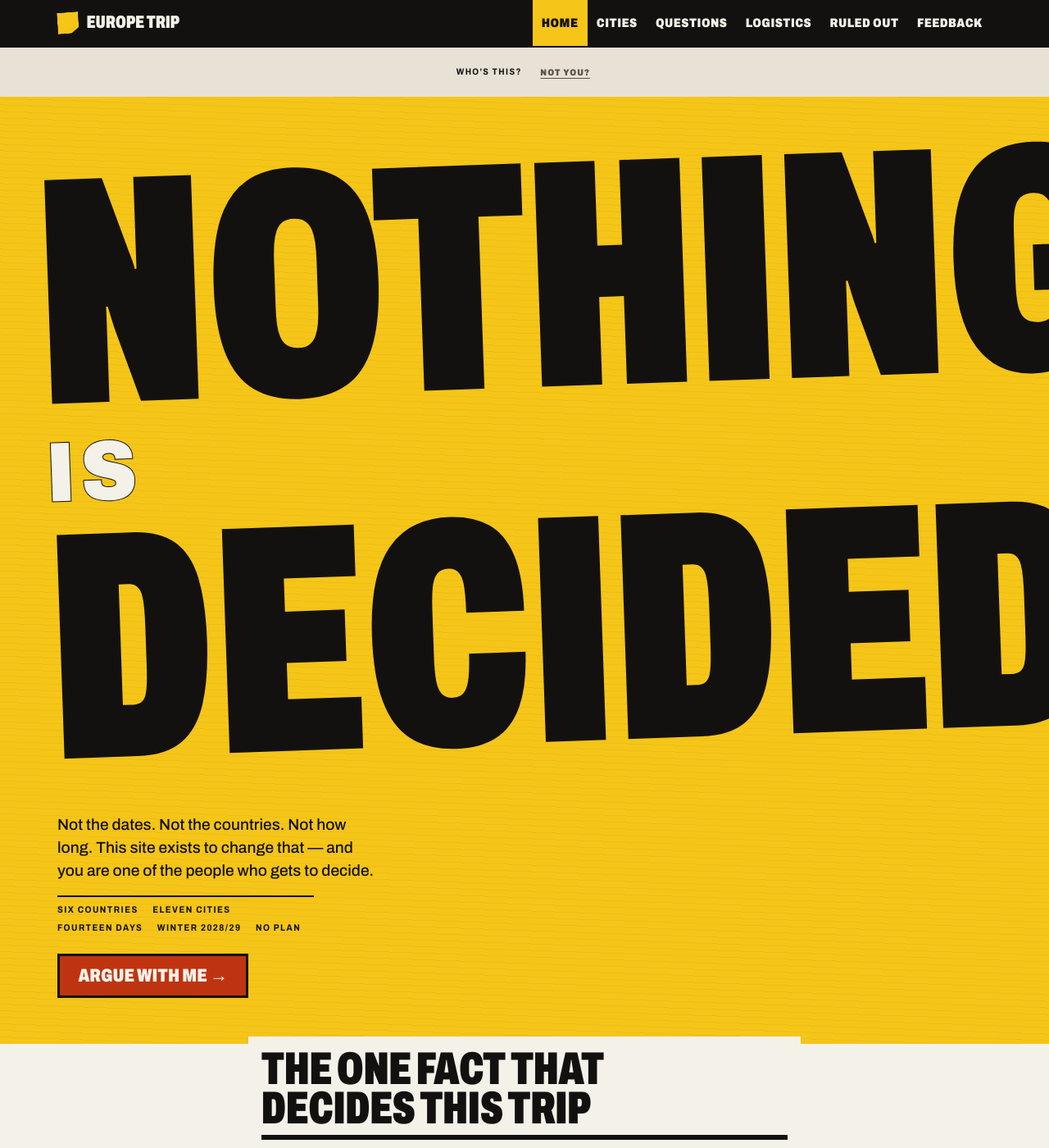
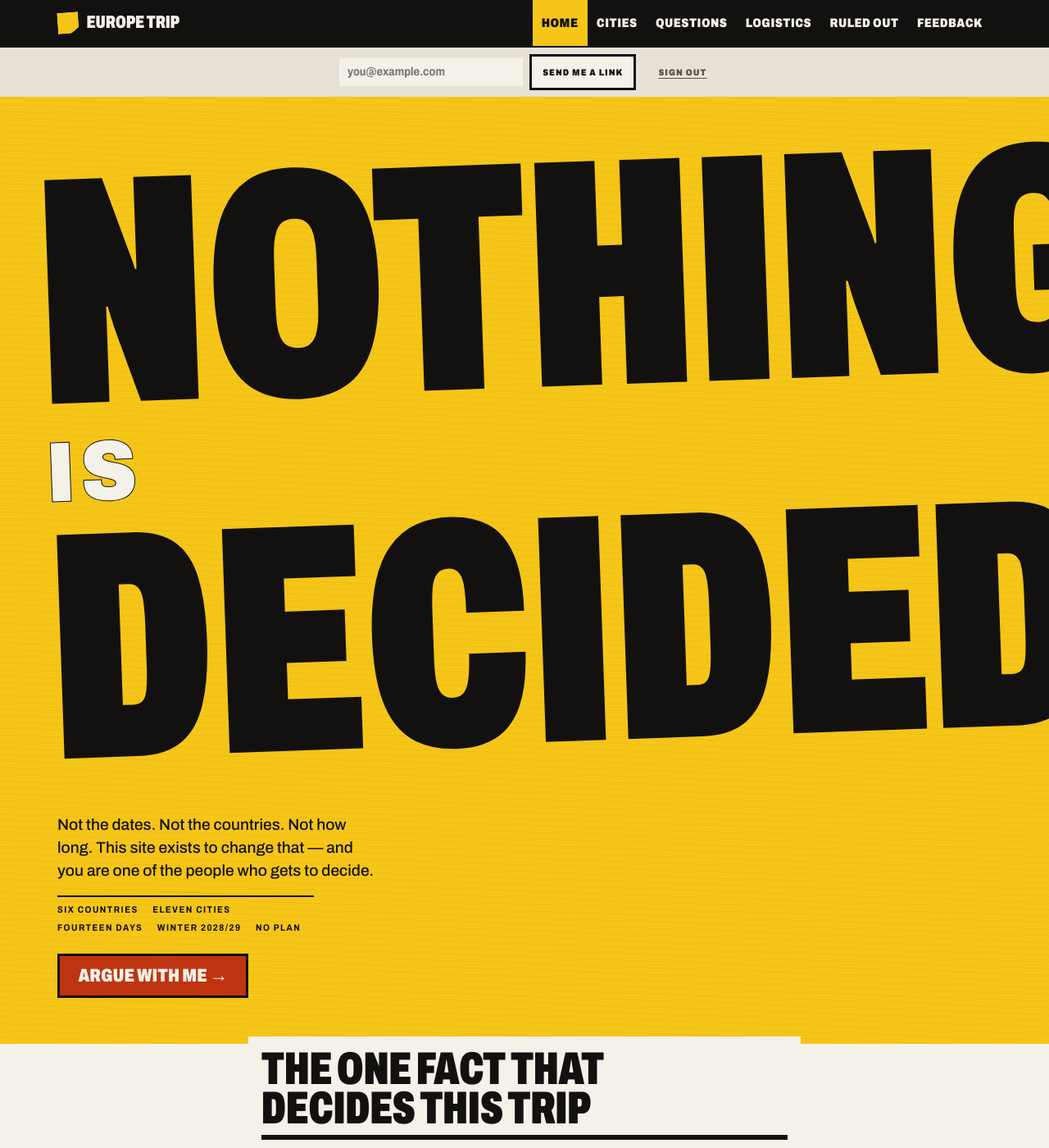
Before and after one commit to guarzo/euro_trip, a Jekyll site: the page built from site/index.md, in a window 1280 px wide and 1400 px high. Shown: the whole window at 82% size. Built offline with Jekyll 4.4.1, drawn with Linux system fonts in a browser that asks for light colours; some of the changed lines change nothing that is shown.

Commit message:
feat: magic-link sign-in replaces the identity picker

```diff
--- a/site/_includes/identity-banner.html
+++ b/site/_includes/identity-banner.html
@@ -1,18 +1,18 @@
 {%- comment -%}
-  The roster lives in _config.yml's family_members and is handed to JS as
-  JSON here, so the four names are defined in exactly one place. The stored
-  key is the lowercased display name; the name and emoji are for display.
+  The roster used to be handed to JS as JSON here. It now comes from the
+  profiles table, because a list of who may post that ships in the page is a
+  list the page can edit.
 {%- endcomment -%}
-{%- capture people_json -%}
-[{% for m in site.family_members %}{"key":{{ m.name | downcase | jsonify }},"name":{{ m.name | jsonify }},"emoji":{{ m.emoji | jsonify }}}{% unless forloop.last %},{% endunless %}{% endfor %}]
-{%- endcapture -%}
-<div class="identity-banner" data-identity-banner data-people='{{ people_json | strip }}' hidden>
-  <div class="identity-picker" data-identity-picker>
-    <span class="identity-prompt">Who's this?</span>
-    <span class="identity-choices" data-identity-choices></span>
-  </div>
-  <div class="identity-current" data-identity-current aria-live="polite" hidden>
-    <span data-identity-label></span>
-    <button type="button" class="identity-switch" data-identity-switch>not you?</button>
+<div class="identity-banner" data-auth-banner hidden>
+  <form class="auth-form" data-auth-form>
+    <label class="visually-hidden" for="auth-email">Your email</label>
+    <input type="email" id="auth-email" data-auth-email required
+           autocomplete="email" placeholder="you@example.com">
+    <button type="submit" class="identity-choice" data-auth-signin>Send me a link</button>
+    <span class="auth-status" data-auth-status role="status" aria-live="polite"></span>
+  </form>
+  <div class="identity-current" data-auth-current aria-live="polite" hidden>
+    <span data-auth-label></span>
+    <button type="button" class="identity-switch" data-auth-signout>sign out</button>
   </div>
 </div>
--- a/site/assets/css/style.css
+++ b/site/assets/css/style.css
@@ -1379,6 +1379,28 @@ td strong { font-weight: 800; }
   flex-wrap: wrap;
 }
 
+.auth-form {
+  display: flex;
+  flex-wrap: wrap;
+  align-items: center;
+  gap: 0.5rem;
+}
+
+.auth-form input[type="email"] {
+  font: inherit;
+  font-size: 0.9rem;
+  padding: 0.3rem 0.6rem;
+  border: 1px solid var(--rule);
+  background: var(--paper);
+  color: var(--ink);
+  min-width: 14rem;
+}
+
+.auth-status {
+  font-size: 0.85rem;
+  color: var(--ink-soft);
+}
+
 .identity-choice,
 .identity-switch {
   min-height: 44px;
--- /dev/null
+++ b/site/assets/js/auth.js
@@ -0,0 +1,124 @@
+// Who is signed in, and who the four people are. Replaces identity.js, whose
+// answer to "who are you" was whatever the browser said.
+//
+// The roster now comes from the profiles table rather than from _config.yml,
+// so the page no longer ships the list of who may post. PEOPLE is empty until
+// initAuth() resolves; main.js awaits it before anything reads it.
+
+import {
+  isConfigured, getSession, signIn, signOut, onAuthStateChange, getProfiles
+} from './supabase.js';
+
+const listeners = [];
+let banner = null;
+let user = null;
+
+export let PEOPLE = [];
+
+export function getUser() {
+  return user;
+}
+
+export function onAuthChange(fn) {
+  listeners.push(fn);
+}
+
+export function personLabel(userId) {
+  const person = PEOPLE.find(function (p) { return p.user_id === userId; });
+  // A comment whose author has no profile row still renders. Falling back to
+  // the raw UUID would leak an internal id into the page for no benefit.
+  return person ? person.emoji + ' ' + person.name : 'Someone';
+}
+
+function notify() {
+  listeners.forEach(function (fn) { fn(user); });
+}
+
+function render() {
+  if (!banner) return;
+  const form = banner.querySelector('[data-auth-form]');
+  const currentEl = banner.querySelector('[data-auth-current]');
+  const label = banner.querySelector('[data-auth-label]');
+
+  form.hidden = user !== null;
+  currentEl.hidden = user === null;
+  if (user) label.textContent = personLabel(user.id);
+}
+
+function setStatus(message) {
+  const el = banner.querySelector('[data-auth-status]');
+  if (el) el.textContent = message;
+}
+
+async function onSubmit(e) {
+  e.preventDefault();
+
+  const button = banner.querySelector('[data-auth-signin]');
+  // Re-entry guard: a double-tap would otherwise request two links, and the
+  // built-in mailer is rate-limited enough for that to matter.
+  if (button.disabled) return;
+
+  const email = banner.querySelector('[data-auth-email]').value.trim();
+  if (email === '') return;
+
+  button.disabled = true;
+  setStatus('Sending…');
+
+  try {
+    // Return to the page the link was requested from, so signing in from the
+    // Rome page comes back to Rome.
+    await signIn(email, window.location.href);
+    // Deliberately identical wording whether or not the address is one of the
+    // four. Saying "no such user" would turn the form into a way to ask who
+    // has an account.
+    setStatus('Check your email for a sign-in link.');
+  } catch (err) {
+    setStatus("Couldn't send a link — try again.");
+  } finally {
+    button.disabled = false;
+  }
+}
+
+async function onSignOut() {
+  try {
+    await signOut();
+  } catch (e) {
+    // onAuthStateChange still fires locally, so the UI returns to the form.
+  }
+}
+
+export async function initAuth() {
+  banner = document.querySelector('[data-auth-banner]');
+  if (!banner || !isConfigured()) return;
+
+  banner.querySelector('[data-auth-form]').addEventListener('submit', onSubmit);
+  banner.querySelector('[data-auth-signout]').addEventListener('click', onSignOut);
+  banner.hidden = false;
+
+  try {
+    PEOPLE = await getProfiles();
+  } catch (e) {
+    // Names are unavailable, but sign-in still works and marks still save.
+    PEOPLE = [];
+  }
+
+  try {
+    const session = await getSession();
+    user = session ? session.user : null;
+  } catch (e) {
+    user = null;
+  }
+  render();
+
+  // Fires on sign-in, sign-out, and token refresh — including when the user
+  // arrives back from a magic link, which is what completes that flow.
+  await onAuthStateChange(function (nextUser) {
+    const changed = (nextUser && nextUser.id) !== (user && user.id);
+    user = nextUser;
+    render();
+    // Token refresh fires this with the same user every hour or so. Notifying
+    // on that would re-render every thread and every interest row for no
+    // reason, so only a real identity change propagates.
+    if (changed) notify();
+  });
+}
--- a/site/assets/js/main.js
+++ b/site/assets/js/main.js
@@ -1,10 +1,13 @@
 // Module entry point — the only script the layout loads.
 import { initUI } from './ui.js';
-import { initIdentity } from './identity.js';
+import { initAuth } from './auth.js';
 import { initInterests } from './interests.js';
 import { initComments } from './comments.js';
 
 initUI();
-initIdentity();
-initInterests();
-initComments();
+// Awaited, unlike the others: initInterests() and initComments() both read the
+// roster and the current user, which do not exist until this resolves.
+initAuth().then(function () {
+  initInterests();
+  initComments();
+});
--- a/site/assets/js/supabase.js
+++ b/site/assets/js/supabase.js
@@ -49,48 +49,84 @@ function db() {
   return clientPromise;
 }
 
-export async function getInterests() {
+export async function getSession() {
+  const { data } = await (await db()).auth.getSession();
+  return data.session;
+}
+
+// shouldCreateUser: false is belt-and-braces. The dashboard's "allow new
+// users to sign up" toggle is the real control, but a setting that lives only
+// in a dashboard is invisible in a diff; this makes the intent reviewable.
+export async function signIn(email, redirectTo) {
+  const { error } = await (await db()).auth.signInWithOtp({
+    email: email,
+    options: { shouldCreateUser: false, emailRedirectTo: redirectTo }
+  });
+  if (error) throw error;
+}
+
+export async function signOut() {
+  const { error } = await (await db()).auth.signOut();
+  if (error) throw error;
+}
+
+export async function onAuthStateChange(fn) {
+  (await db()).auth.onAuthStateChange(function (_event, session) {
+    fn(session ? session.user : null);
+  });
+}
+
+export async function getProfiles() {
   const { data, error } = await (await db())
-    .from('interests')
-    .select('interest_key, person, state');
+    .from('profiles')
+    .select('user_id, name, emoji');
   if (error) throw error;
   return data || [];
 }
 
-export async function setInterest(interestKey, person, state) {
+export async function getInterests() {
+  const { data, error } = await (await db())
+    .from('interests')
+    .select('interest_key, user_id, state');
+  if (error) throw error;
+  return data || [];
+}
+
+// user_id is omitted deliberately: the column defaults to auth.uid(), so the
+// author is whoever holds the session and cannot be spoofed by the caller.
+export async function setInterest(interestKey, state) {
   const { error } = await (await db())
     .from('interests')
     .upsert(
-      { interest_key: interestKey, person: person, state: state, updated_at: new Date().toISOString() },
-      { onConflict: 'interest_key,person' }
+      { interest_key: interestKey, state: state, updated_at: new Date().toISOString() },
+      { onConflict: 'interest_key,user_id' }
     );
   if (error) throw error;
 }
 
-export async function clearInterest(interestKey, person) {
-  // Unset is a row delete, not a stored state, so the table only ever holds
-  // actual opinions.
+// No .eq('user_id', ...) is needed or wanted: the delete policy already scopes
+// this to auth.uid(), so a missing filter deletes only your own row.
+export async function clearInterest(interestKey) {
   const { error } = await (await db())
     .from('interests')
     .delete()
-    .eq('interest_key', interestKey)
-    .eq('person', person);
+    .eq('interest_key', interestKey);
   if (error) throw error;
 }
 
 export async function getComments(pagePath) {
   const { data, error } = await (await db())
     .from('comments')
-    .select('id, person, body, created_at')
+    .select('id, user_id, body, created_at')
     .eq('page_path', pagePath)
     .order('created_at', { ascending: true });
   if (error) throw error;
   return data || [];
 }
 
-export async function addComment(pagePath, person, body) {
+export async function addComment(pagePath, body) {
   const { error } = await (await db())
     .from('comments')
-    .insert({ page_path: pagePath, person: person, body: body });
+    .insert({ page_path: pagePath, body: body });
   if (error) throw error;
 }
```
Also changed, not shown: 1 other file.
